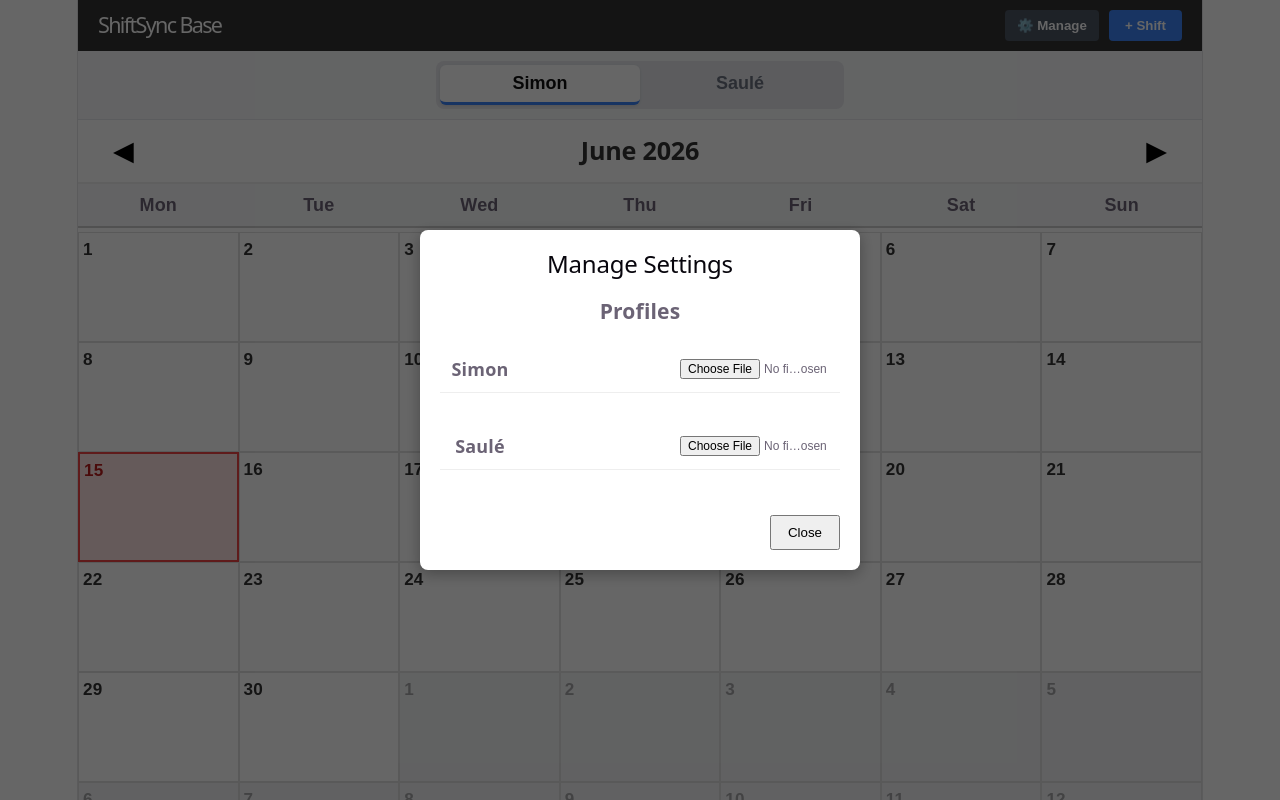
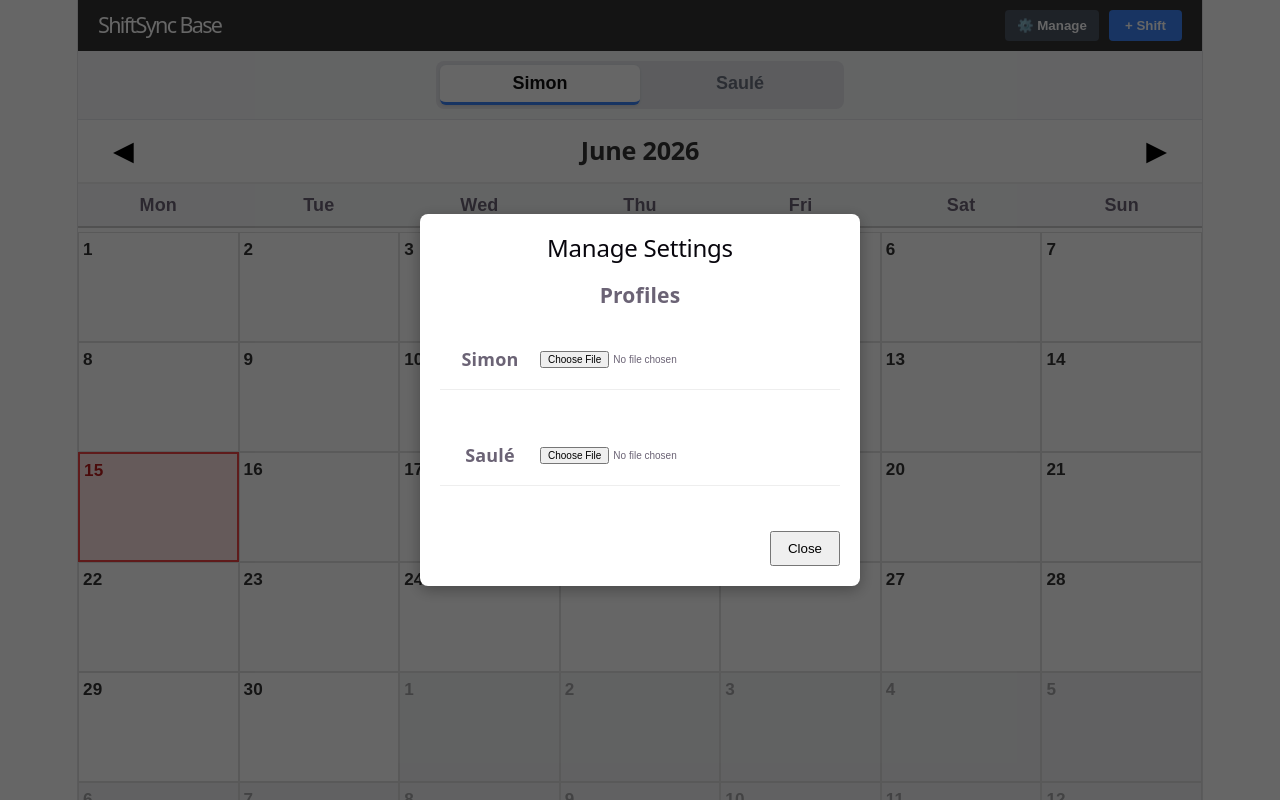
Before and after one commit to s1c0s1m4t1c/shiftsync, a React (Vite) app: page / in a window 1280 px wide. Both pictures are taken after a click on the button "⚙️ Manage". Shown: the top 800 px of the page. Built offline with nearby package versions, Linux system fonts and the light colour scheme.

Commit message:
Update ManageSettingsModal.tsx

```diff
--- a/src/ManageSettingsModal.tsx
+++ b/src/ManageSettingsModal.tsx
@@ -33,20 +33,30 @@ const ManageSettingsModal = ({ profiles, setProfiles, shiftDefinitions, setShift
 
   return (
     <div className="modal-overlay">
-      <div className="modal-content" style={{ padding: '20px', background: '#fff', borderRadius: '8px', maxWidth: '400px', width: '100%' }}>
-        <h2>Manage Settings</h2>
+      <div className="modal-content" style={{ padding: '20px', background: '#fff', borderRadius: '8px', maxWidth: '400px', width: '90%', margin: '0 auto' }}>
+        <h2 style={{ marginBottom: '20px' }}>Manage Settings</h2>
 
         <h3 style={{ marginTop: '20px' }}>Profiles</h3>
-        <div style={{ display: 'flex', flexDirection: 'column', gap: '15px' }}>
+        <div style={{ display: 'flex', flexDirection: 'column', gap: '20px' }}>
           {profiles.map((p: any) => (
-            <div key={p.id} className="settings-row" style={{ display: 'flex', alignItems: 'center', justifyContent: 'space-between', gap: '10px' }}>
-              <span style={{ fontWeight: 'bold', minWidth: '60px' }}>{p.name}</span>
+            <div key={p.id} className="settings-row" style={{
+              display: 'grid',
+              gridTemplateColumns: '80px 1fr 40px',
+              alignItems: 'center',
+              gap: '10px',
+              borderBottom: '1px solid #eee',
+              paddingBottom: '10px'
+            }}>
+              <span style={{ fontWeight: 'bold' }}>{p.name}</span>
+
               <input
                 type="file"
                 accept="image/*"
                 onChange={(e) => handlePhotoUpload(p.id, e)}
-                style={{ fontSize: '12px', width: '150px' }}
+                style={{ fontSize: '10px', width: '100%' }}
               />
+
+              <div style={{ width: '40px', height: '40px' }}>
                 {p.photo && (
                   <img
                     src={p.photo}
@@ -54,6 +64,7 @@ const ManageSettingsModal = ({ profiles, setProfiles, shiftDefinitions, setShift
                     style={{ width: '40px', height: '40px', borderRadius: '50%', objectFit: 'cover' }}
                   />
                 )}
+              </div>
             </div>
           ))}
         </div>
```
Lines whose indentation alone changed are shown as unchanged.
